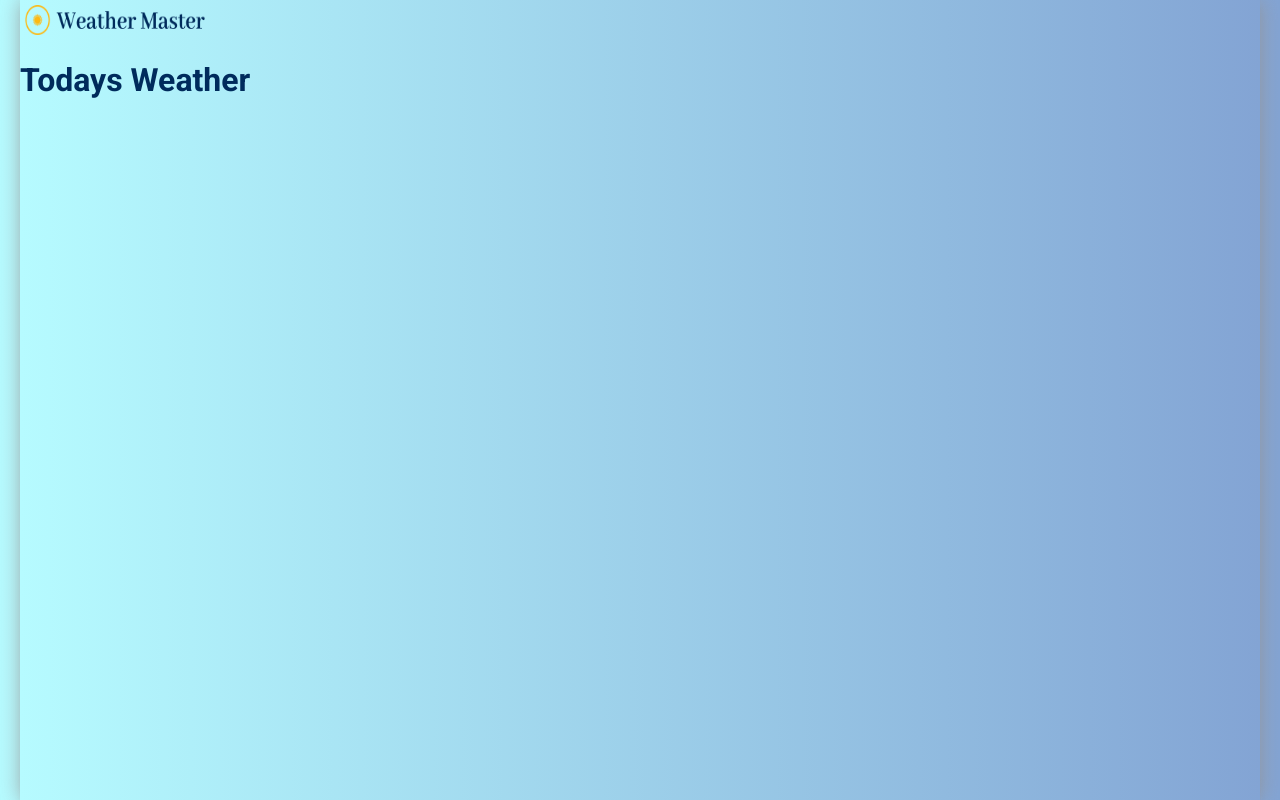
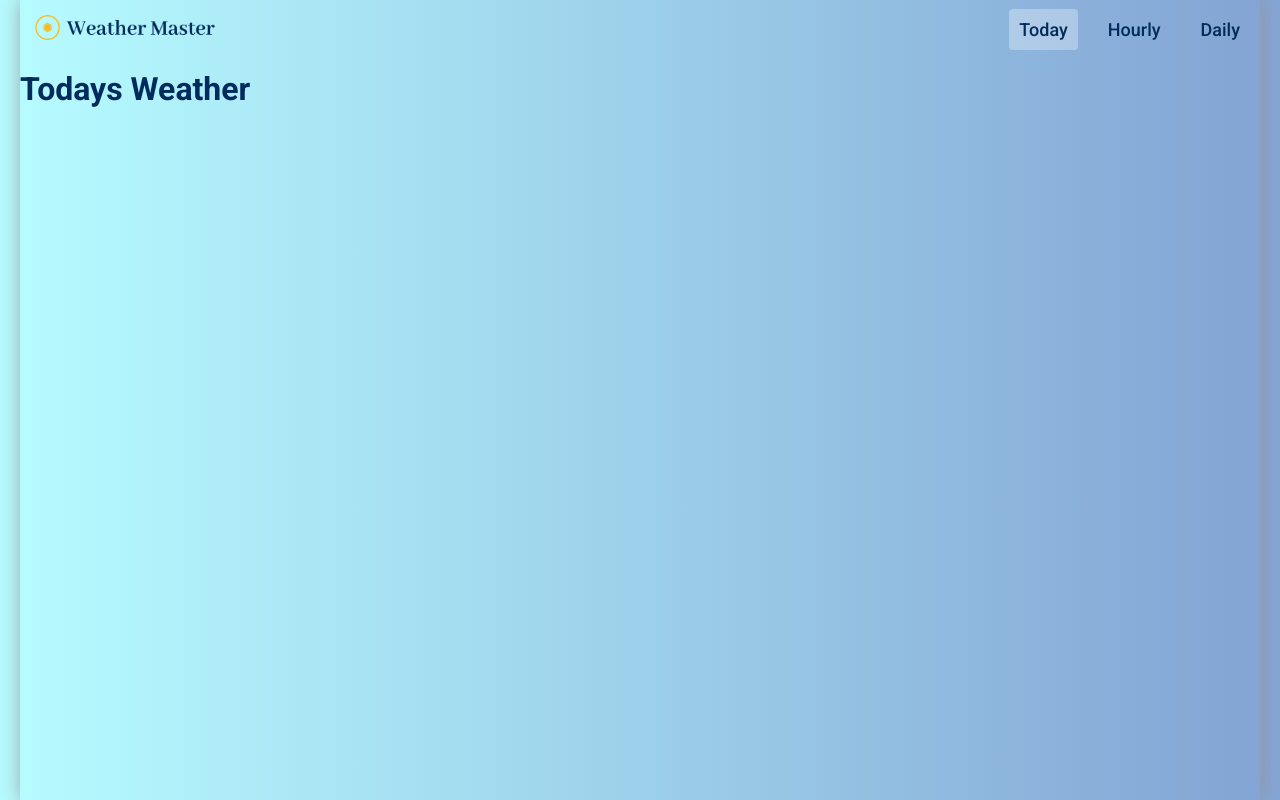
Before and after one commit to Ehnvik/weather-master, a React (Vite) app: page / in a window 1280 px wide. Built offline with nearby package versions, Linux system fonts and the light colour scheme; no server answers.

Commit message:
Created and styled navbar for desktop

```diff
--- a/src/components/Navbar/Navbar.scss
+++ b/src/components/Navbar/Navbar.scss
@@ -4,6 +4,11 @@
   display: flex;
   align-items: center;
   justify-content: flex-end;
+
+  @include s.small {
+    margin-top: 10px;
+    padding: 0 10px;
+  }
 
   &__container {
     width: 100%;
@@ -14,7 +19,7 @@
     padding: 5px;
 
     img {
-      height: 30px;
+      height: 25px;
       width: 180px;
     }
   }
@@ -67,8 +72,6 @@
     margin: 0;
     padding: 0;
     transition: height 0.5s ease, opacity 0.5s ease;
-    height: auto;
-    opacity: 1;
   }
 
   &__link a {
@@ -91,8 +94,6 @@
 
 @media (max-width: s.$breakPoint-small) {
   .navbar {
-    position: relative;
-
     &__toggle {
       display: block;
     }
@@ -113,7 +114,7 @@
       border-radius: 0 0 18px 18px;
 
       &--open {
-        height: auto;
+        height: 183px;
         opacity: 1;
       }
     }
--- a/src/components/Navbar/Navbar.tsx
+++ b/src/components/Navbar/Navbar.tsx
@@ -1,12 +1,11 @@
-import { useState, useRef, useEffect } from "react";
-import { NavLink } from "react-router-dom";
+import { useState, useRef } from "react";
+import { Link, NavLink } from "react-router-dom";
 import "./Navbar.scss";
 import logo from "../../assets/weather-logo.png";
 
 export const Navbar = () => {
   const [isOpen, setIsOpen] = useState(false);
   const menuRef = useRef<HTMLUListElement>(null);
-  const [menuHeight, setMenuHeight] = useState("0px");
 
   const toggleMenu = () => {
     setIsOpen(!isOpen);
@@ -16,27 +15,21 @@ export const Navbar = () => {
     setIsOpen(false);
   };
 
-  useEffect(() => {
-    if (menuRef.current) {
-      setMenuHeight(isOpen ? `${menuRef.current.scrollHeight}px` : "0px");
-    }
-  }, [isOpen]);
-
   return (
     <nav className="navbar">
       <div className="navbar__container">
-        <img src={logo} alt="Weather Master Logo" />
-        <button
-          className={`navbar__toggle ${isOpen ? "navbar__toggle--open" : ""}`}
-          onClick={toggleMenu}>
+        <Link to={"/"}>
+          <img src={logo} alt="Weather Master Logo" />
+        </Link>
+
+        <button className="navbar__toggle" onClick={toggleMenu}>
           ☰
         </button>
       </div>
 
       <ul
         className={`navbar__list ${isOpen ? "navbar__list--open" : ""}`}
-        ref={menuRef}
-        style={{ height: menuHeight, opacity: isOpen ? 1 : 0 }}>
+        ref={menuRef}>
         <li className="navbar__link">
           <NavLink to="/" onClick={handleClick}>
             Today
```
